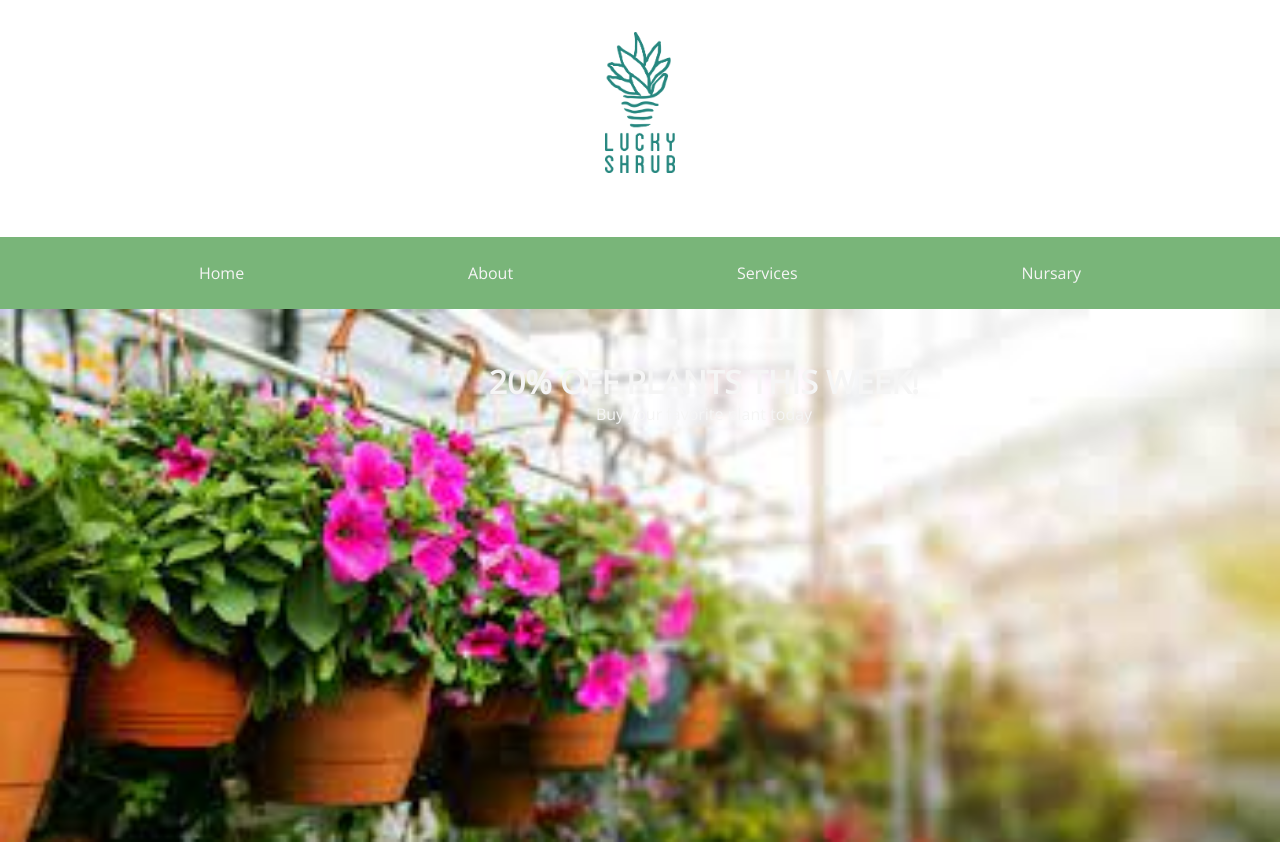
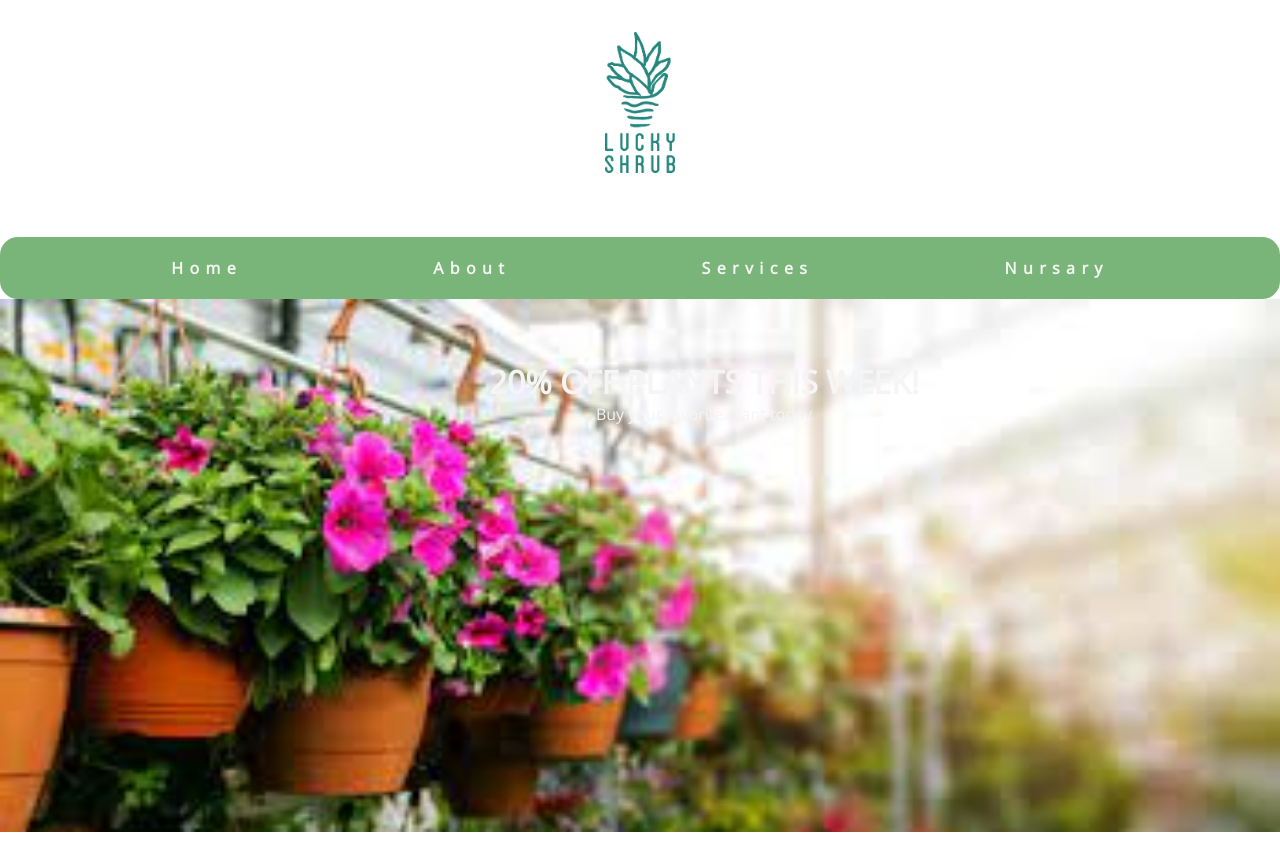
Before and after one commit to JohannesOostenbrink/MyHtmlCSSJavaScript, a plain HTML site: page HTML CSS IN DEPTH/Lucky Shrub Project/index.html in a window 1280 px wide. Shown: the top 842 px of the page. Drawn offline with nearby package versions, Linux system fonts and the light colour scheme.

Commit message:
Styling added to Nav bar]

```diff
--- a/HTML CSS IN DEPTH/Lucky Shrub Project/styles.css
+++ b/HTML CSS IN DEPTH/Lucky Shrub Project/styles.css
@@ -38,15 +38,19 @@ header img {
     flex-flow: wrap;
     justify-content: space-evenly;
     list-style: none;
+    border-radius: 18px;
 }
 
 .navigation a {
 
     display: inline-block;
-    padding: 25px;
+    padding: 20px;
     text-align: center;
     text-decoration: none;
     color: whitesmoke;
+    font-weight: bold;
+    letter-spacing: 0.5vw;
+    cursor: pointer;
 
 }
 
```
